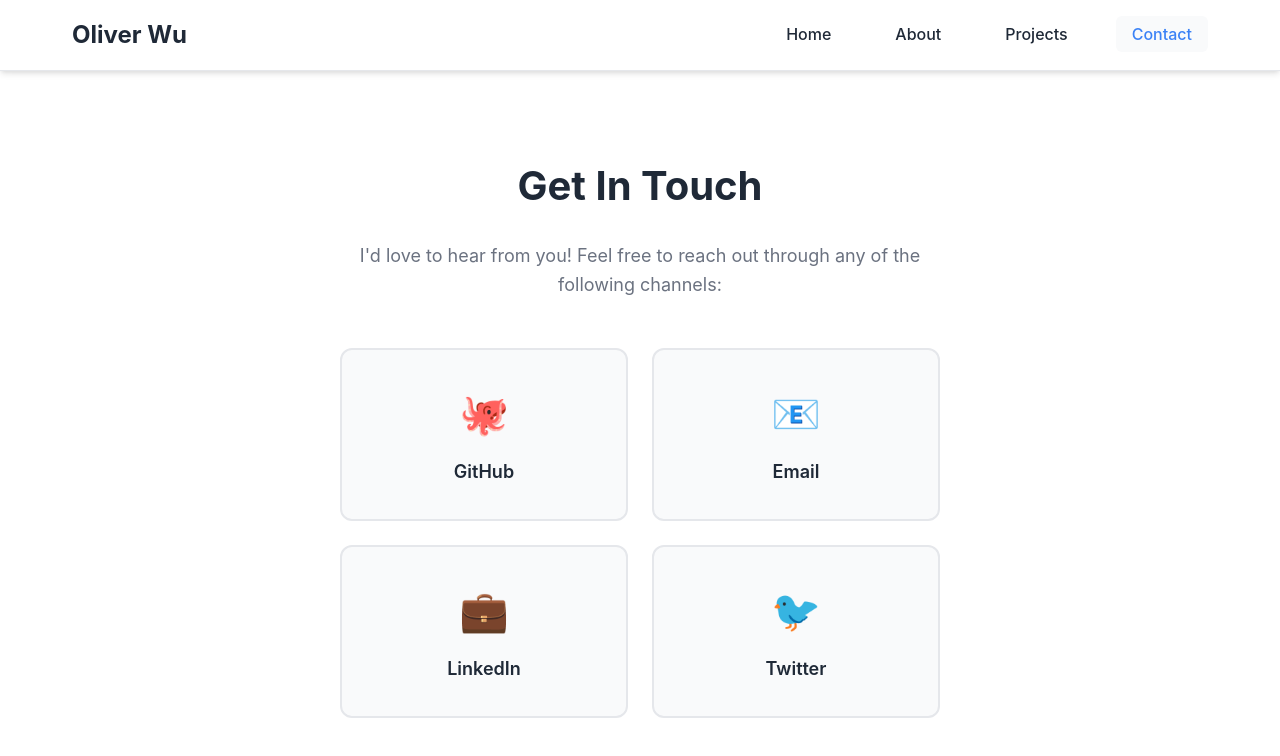
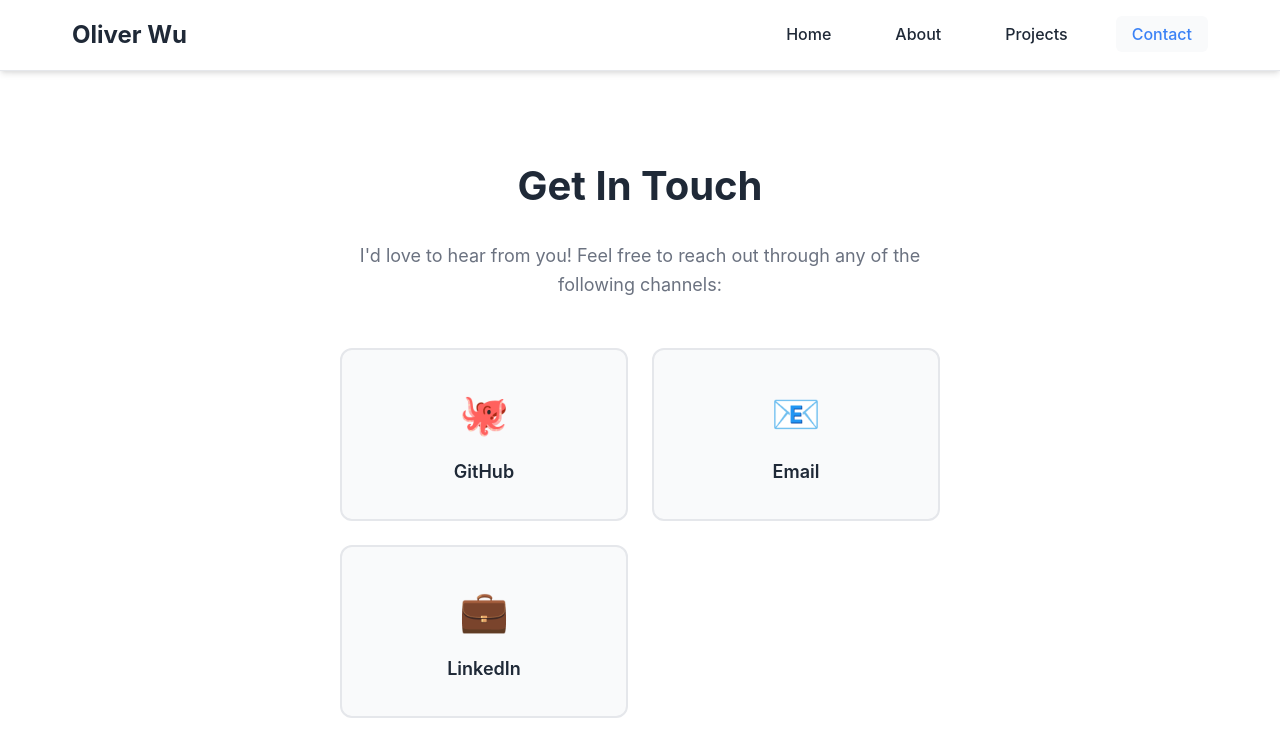
Before and after one commit to oliverwu1024/oliverwu1024.github.io, a React (Vite) app: page /contact in a window 1280 px wide. Shown: the top 756 px of the page. Built offline with nearby package versions, Linux system fonts and the light colour scheme.

Commit message:
Remove Twitter and update Contact page links
- Removed Twitter link from Contact page
- Updated email to cheyuwu1024@gmail.com
- Updated LinkedIn to correct profile URL
- Now showing only GitHub, Email, and LinkedIn

```diff
--- a/src/pages/Contact.jsx
+++ b/src/pages/Contact.jsx
@@ -15,19 +15,14 @@
             <span>GitHub</span>
           </a>
 
-          <a href="mailto:your.email@example.com" className="contact-link">
+          <a href="mailto:cheyuwu1024@gmail.com" className="contact-link">
             <span className="contact-icon">📧</span>
             <span>Email</span>
           </a>
 
-          <a href="https://linkedin.com/in/yourprofile" className="contact-link" target="_blank" rel="noopener noreferrer">
+          <a href="https://linkedin.com/in/oliver-wu-aa40a7215" className="contact-link" target="_blank" rel="noopener noreferrer">
             <span className="contact-icon">💼</span>
             <span>LinkedIn</span>
-          </a>
-
-          <a href="https://twitter.com/yourhandle" className="contact-link" target="_blank" rel="noopener noreferrer">
-            <span className="contact-icon">🐦</span>
-            <span>Twitter</span>
           </a>
         </div>
       </div>
```
